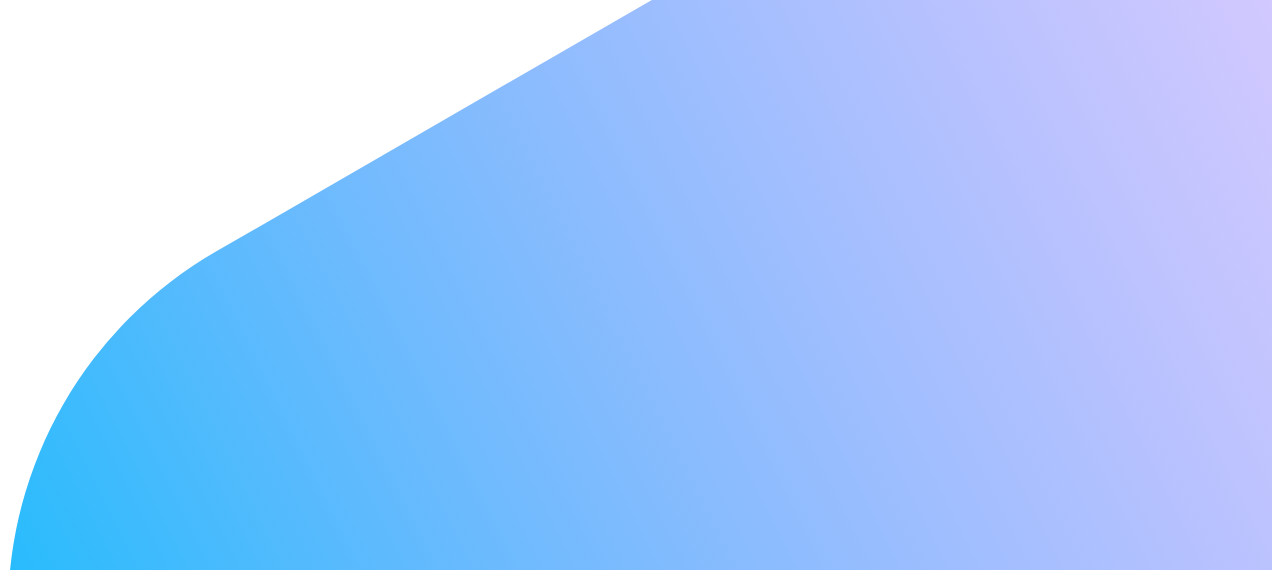
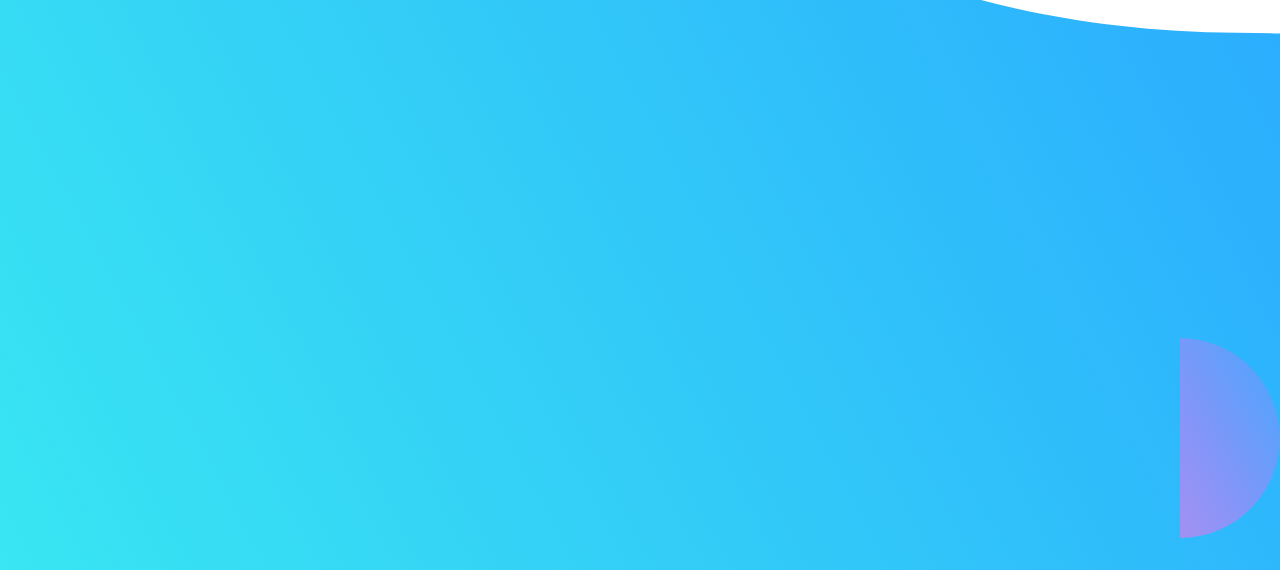
Before and after one commit to h3ndry/myportfolio, a website: page index.html in a window 1280 px wide. Shown: the part 182-752 px from the top of the page. Drawn offline with Linux system fonts and the light colour scheme.

Commit message:
wont have to remember this changes

```diff
--- a/index.html
+++ b/index.html
@@ -4,6 +4,7 @@
   <meta charset="UTF-8">
   <meta name="viewport" content="width=device-width, initial-scale=1.0">
   <meta http-equiv="X-UA-Compatible" content="ie=edge">
+  <link rel="stylesheet" href="css/main.css">
   <title>Simanga Hendry | Computer Programmer</title>
 </head>
 <body>
--- a/sass/main.scss
+++ b/sass/main.scss
@@ -1,6 +1,7 @@
 body,
 html {
-  height: 100%;
+  height: 100vh;
+  //width: 100vw;
   margin: 0;
   color: white;
   font-family: Verdana, Geneva, Tahoma, sans-serif;
@@ -12,13 +13,24 @@ a {
 }
 
 header {
-  background-image: url(../img/SVG/bg.svg) no-repeat;
+  height: 100%;
+  width: 100%;
+  position: relative;
+  background: url(../img/SVG/bg.svg) no-repeat;
   background-size: cover;
+  background-position: center;
   padding-bottom: 500px;
-  height: 100%;
+}
+
+#right {
+  height: 200px;
+  position: absolute;
+  top: 40%;
+  right: 0;
 }
 
 #left {
+  height: 200px;
   position: absolute;
   top: 60%;
 }
```
Also changed, not shown: css/main.css, 1 other file.
